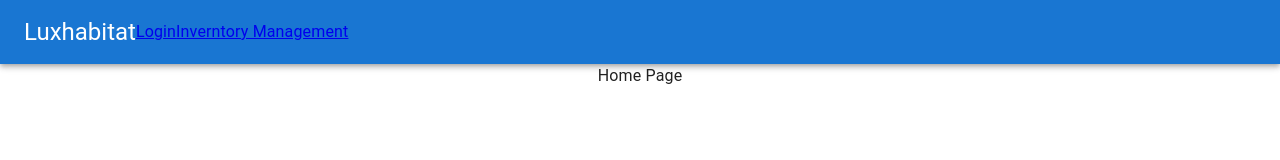
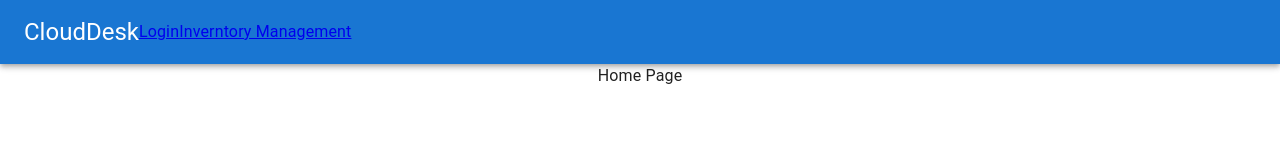
Before and after one commit to sure369/sf-react, a React (Create React App) app: page / in a window 1280 px wide. Shown: the top 160 px of the page. Built offline with nearby package versions, Linux system fonts and the light colour scheme.

Commit message:
Test Commit

```diff
--- a/src/components/NavBar.js
+++ b/src/components/NavBar.js
@@ -9,7 +9,7 @@ function NavBar() {
         <CssBaseline/>
             <Toolbar>
                 <Typography variant="h5" >
-                    Luxhabitat
+                    CloudDesk
                 </Typography>
                 <div >
                    <NavLink to="/login">
```
